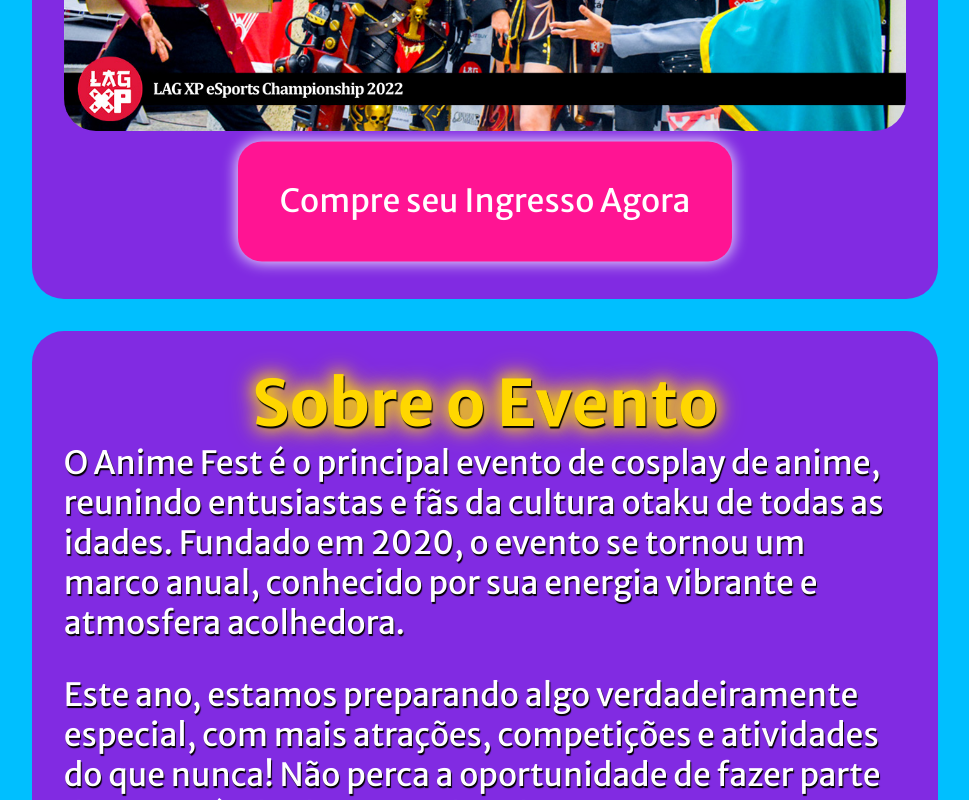
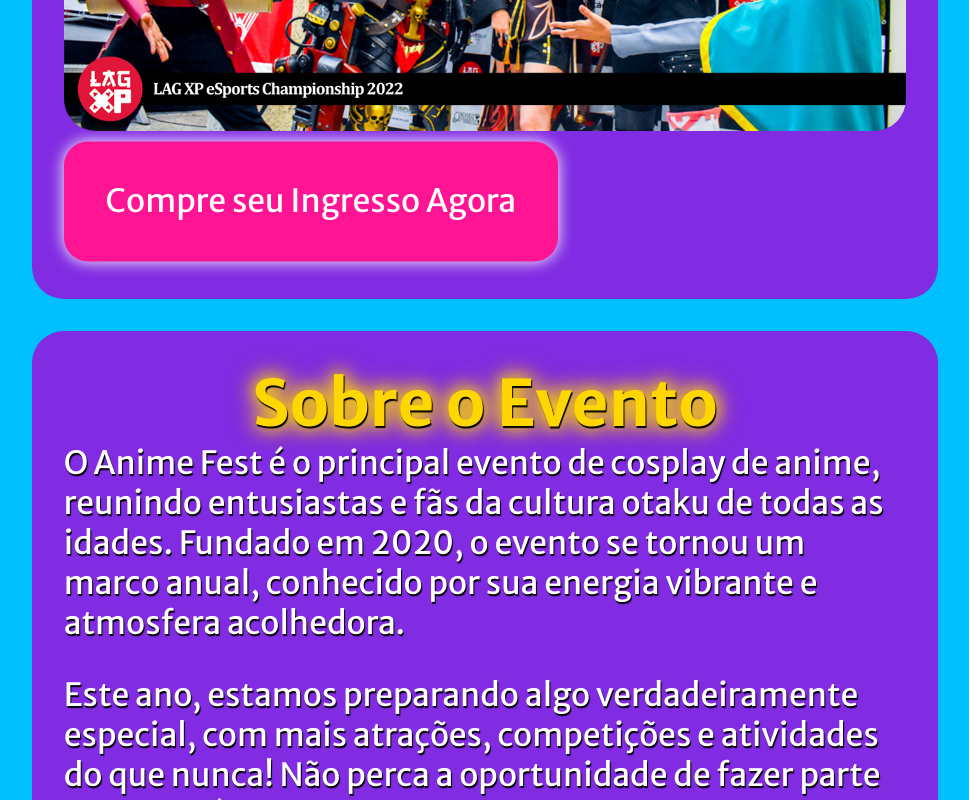
Before and after one commit to denerbatista/landing, a React (Vite) app: page / in a window 1280 px wide. Shown: the part 700-1500 px from the top of the page, without its empty margins (155-1124 px from the left). Built offline with nearby package versions, Linux system fonts and the light colour scheme.

Commit message:
refactor: separated component ButtonDefault

```diff
--- a/src/components/About/index.tsx
+++ b/src/components/About/index.tsx
@@ -1,3 +1,4 @@
+import ButtonDefault from "../ButtonDefault";
 import "./style.css";
 
 function About() {
@@ -32,6 +33,9 @@ function About() {
     Apresentações de dança e música ao vivo.
 `}
       </pre>
+
+      <ButtonDefault title={"Compre seu Ingresso Agora"} url={"#section-tickets"} />
+
     </section>
   );
 }
--- /dev/null
+++ b/src/components/ButtonDefault/index.tsx
@@ -0,0 +1,17 @@
+import "./style.css";
+
+function ButtonDefault(props: { title: string; url: string }) {
+  const clickEnviar = () => {
+    if (props.url !== "#section-tickets") alert("NewsLetter registrada");
+  };
+
+  return (
+    <a href={props.url}>
+      <button onClick={clickEnviar} className="button-default">
+        {props.title}
+      </button>
+    </a>
+  );
+}
+
+export default ButtonDefault;
--- /dev/null
+++ b/src/components/ButtonDefault/style.css
@@ -0,0 +1,18 @@
+.button-default {
+    margin: auto;
+    padding: 2.5rem;
+    background-color: #ff1493;
+    color: #ffffff;
+    border-radius: 1.5rem;
+    border: none;
+    font-size: 2rem;
+    margin-top: 1rem;
+    width: 30.9rem;
+    cursor: pointer;
+    transition: 1.3s;
+    animation: mover 2s infinite, brilhar 1.5s infinite;
+    &:hover {
+      background-color: #ffffff;
+      color: #ff1493;
+    }
+  }
--- a/src/components/Form/index.tsx
+++ b/src/components/Form/index.tsx
@@ -1,7 +1,6 @@
 import { useState } from "react";
-import './style.css'
-
-
+import "./style.css";
+import ButtonDefault from "../ButtonDefault";
 
 function Form() {
   // const name: string;
@@ -14,8 +13,11 @@ function Form() {
   return (
     <>
       <section id="section-form">
-      <h2 className="h2-default">Inscreva-se na nossa Newsletter!</h2>
-      <p className="p-default">Receba atualizações exclusivas sobre o evento, descontos especiais e notícias em primeira mão.</p>
+        <h2 className="h2-default">Inscreva-se na nossa Newsletter!</h2>
+        <p className="p-default">
+          Receba atualizações exclusivas sobre o evento, descontos especiais e
+          notícias em primeira mão.
+        </p>
         <form action="submit">
           <fieldset className="fieldset-form">
             <label htmlFor="name">Nome:</label>
@@ -66,8 +68,6 @@ function Form() {
               value={country}
             />
           </fieldset>
-
-          <button className="button-default" type="submit">Enviar</button>
         </form>
 
         {/* Tag usada para manter a mesma estrutura de texto digitada */}
@@ -80,7 +80,7 @@ function Form() {
             Seu telefone é ${tel}`}
         </pre> */}
 
-        <div></div>
+        <ButtonDefault title={"Enviar"} url={""} />
       </section>
     </>
   );
--- a/src/components/Hero/index.tsx
+++ b/src/components/Hero/index.tsx
@@ -1,10 +1,13 @@
+import ButtonDefault from "../ButtonDefault";
 import "./style.css";
 
 function Hero() {
   return (
     <section id="section-hero" className="box-default">
       <div>
-        <h2 className="h2-default">Venha ao Maior Evento Cosplay de Anime do Ano!</h2>
+        <h2 className="h2-default">
+          Venha ao Maior Evento Cosplay de Anime do Ano!
+        </h2>
         <p className="p-default">
           Junte-se a nós para um dia cheio de diversão, competição e cultura
           otaku.
@@ -13,7 +16,7 @@ function Hero() {
 
       <img src="src\assets\hero.jpg" alt="evento cosplay passado" />
 
-      <button className="button-default">Compre seu Ingresso Agora</button>
+      <ButtonDefault title={"Compre seu Ingresso Agora"} url={"#section-tickets"} />
     </section>
   );
 }
--- a/src/index.css
+++ b/src/index.css
@@ -4,25 +4,6 @@
   margin: 0;
   padding: 0;
   font-family: "Merriweather Sans";
-}
-
-.button-default {
-  margin: auto;
-  padding: 2.5rem;
-  background-color: #ff1493;
-  color: #ffffff;
-  border-radius: 1.5rem;
-  border: none;
-  font-size: 2rem;
-  margin-top: 1rem;
-  width: 30.9rem;
-  cursor: pointer;
-  transition: 1.3s;
-  animation: mover 2s infinite, brilhar 1.5s infinite;
-  &:hover {
-    background-color: #ffffff;
-    color: #ff1493;
-  }
 }
 
 .h2-default {
```
